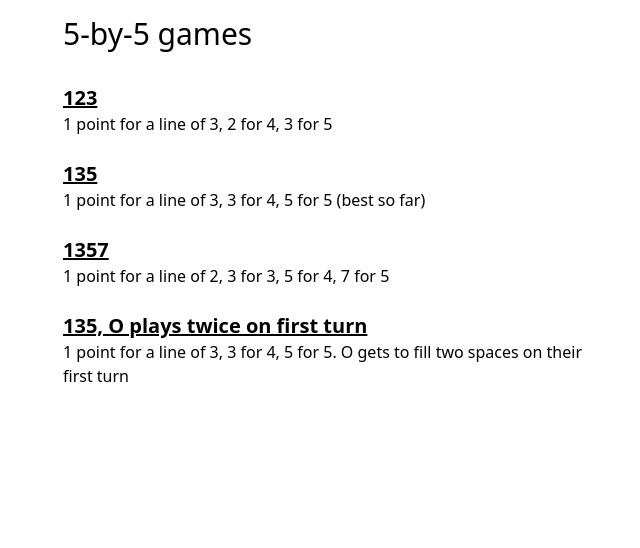
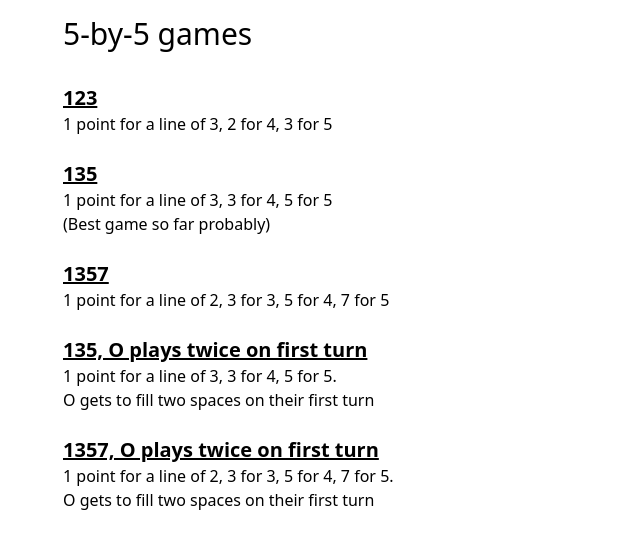
Before and after one commit to edjw/5_by_5_tictactoe, a SvelteKit app: page / in a window 1280 px wide. Shown: the top 548 px of the page, without its empty margins (305-945 px from the left). Built offline with nearby package versions, Linux system fonts and the light colour scheme.

Commit message:
add 1357 O two turns

```diff
--- /dev/null
+++ b/src/routes/(games)/1357_O_two_turns/+page.svelte
@@ -0,0 +1,35 @@
+<script>
+	import GameHeader from "$lib/components/gameHeader.svelte";
+	import Rules from "$lib/components/rules.svelte";
+	import GameGrid from "$lib/components/gameGrid.svelte";
+	import ResetGameButton from "$lib/components/resetGameButton.svelte";
+	import PlayerScoresTable from "$lib/components/playerScoresTable.svelte";
+	const title = "1357, O plays twice on first turn";
+</script>
+
+<svelte:head>
+	<title>{title}</title>
+</svelte:head>
+
+<GameHeader {title} />
+
+<div class="flex flex-col mt-8">
+	<GameGrid
+		twoMultiplier={1}
+		threeMultiplier={3}
+		fourMultiplier={5}
+		fiveMultiplier={7}
+		twoGoesForOFirstTurn={true}
+	/>
+	<ResetGameButton />
+</div>
+
+<Rules>
+	<li>O can fill two squares on their first turn</li>
+	<li>1 point for a line of 2</li>
+	<li>3 points for a line of 3</li>
+	<li>5 points for a line of 4</li>
+	<li>7 points for a line of 5</li>
+</Rules>
+
+<PlayerScoresTable showTwos={true} />
--- a/src/routes/+page.svelte
+++ b/src/routes/(home)/+page.svelte
@@ -8,7 +8,7 @@
 		{
 			title: "135",
 			link: "/135",
-			description: "1 point for a line of 3, 3 for 4, 5 for 5 (best so far)"
+			description: "1 point for a line of 3, 3 for 4, 5 for 5<br />(Best game so far probably)"
 		},
 		{
 			title: "1357",
@@ -19,7 +19,13 @@
 			title: "135, O plays twice on first turn",
 			link: "/135_O_two_turns",
 			description:
-				"1 point for a line of 3, 3 for 4, 5 for 5. O gets to fill two spaces on their first turn"
+				"1 point for a line of 3, 3 for 4, 5 for 5.<br />O gets to fill two spaces on their first turn"
+		},
+		{
+			title: "1357, O plays twice on first turn",
+			link: "/1357_O_two_turns",
+			description:
+				"1 point for a line of 2, 3 for 3, 5 for 4, 7 for 5.<br />O gets to fill two spaces on their first turn"
 		}
 	];
 </script>
@@ -32,7 +38,7 @@
 				<a href={game.link} data-sveltekit-reload class="underline font-semibold text-xl"
 					>{game.title}</a
 				>
-				<p>{game.description}</p>
+				<p>{@html game.description}</p>
 			</section>
 		{/each}
 	</nav>
```
Also changed, not shown: src/lib/store/store.js.
